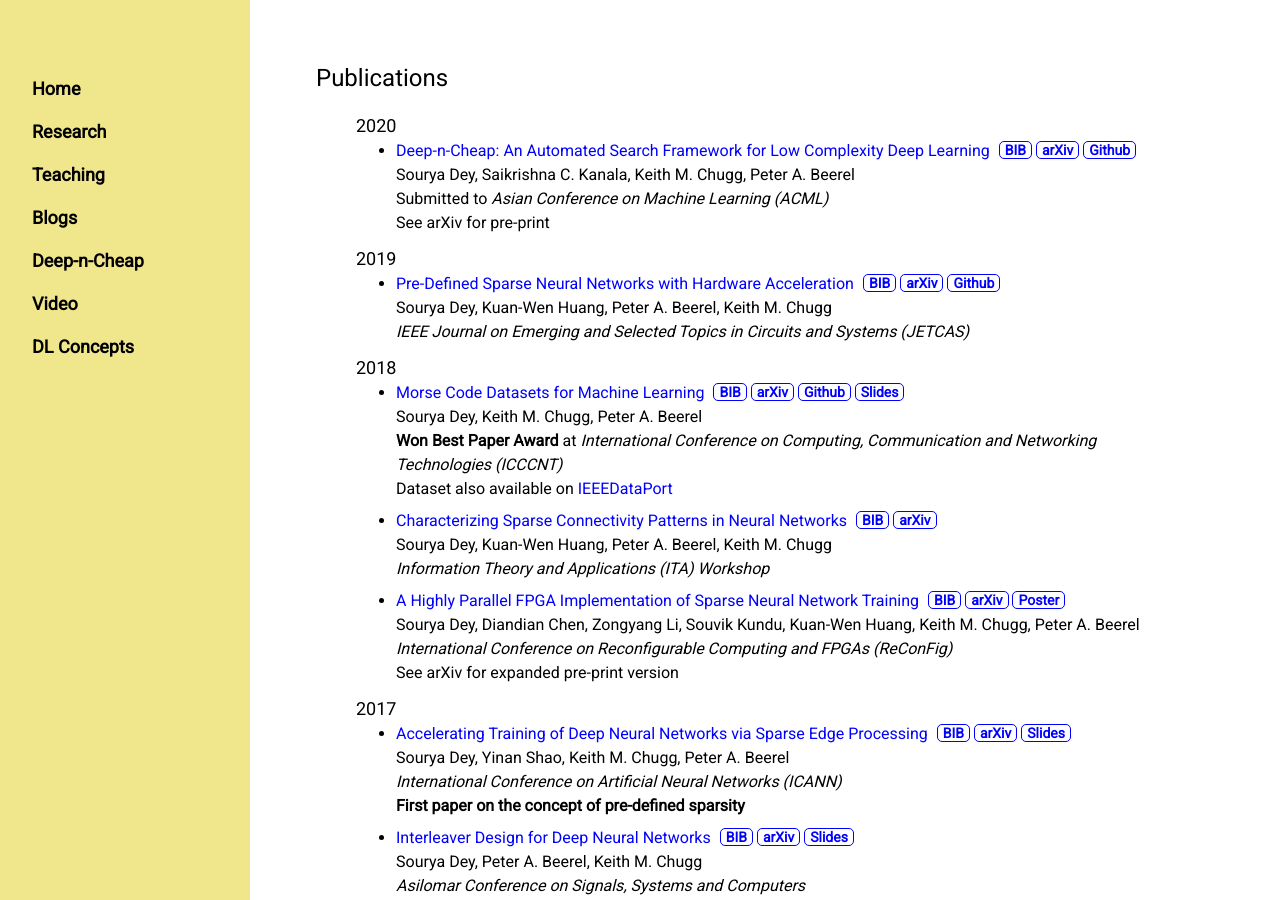
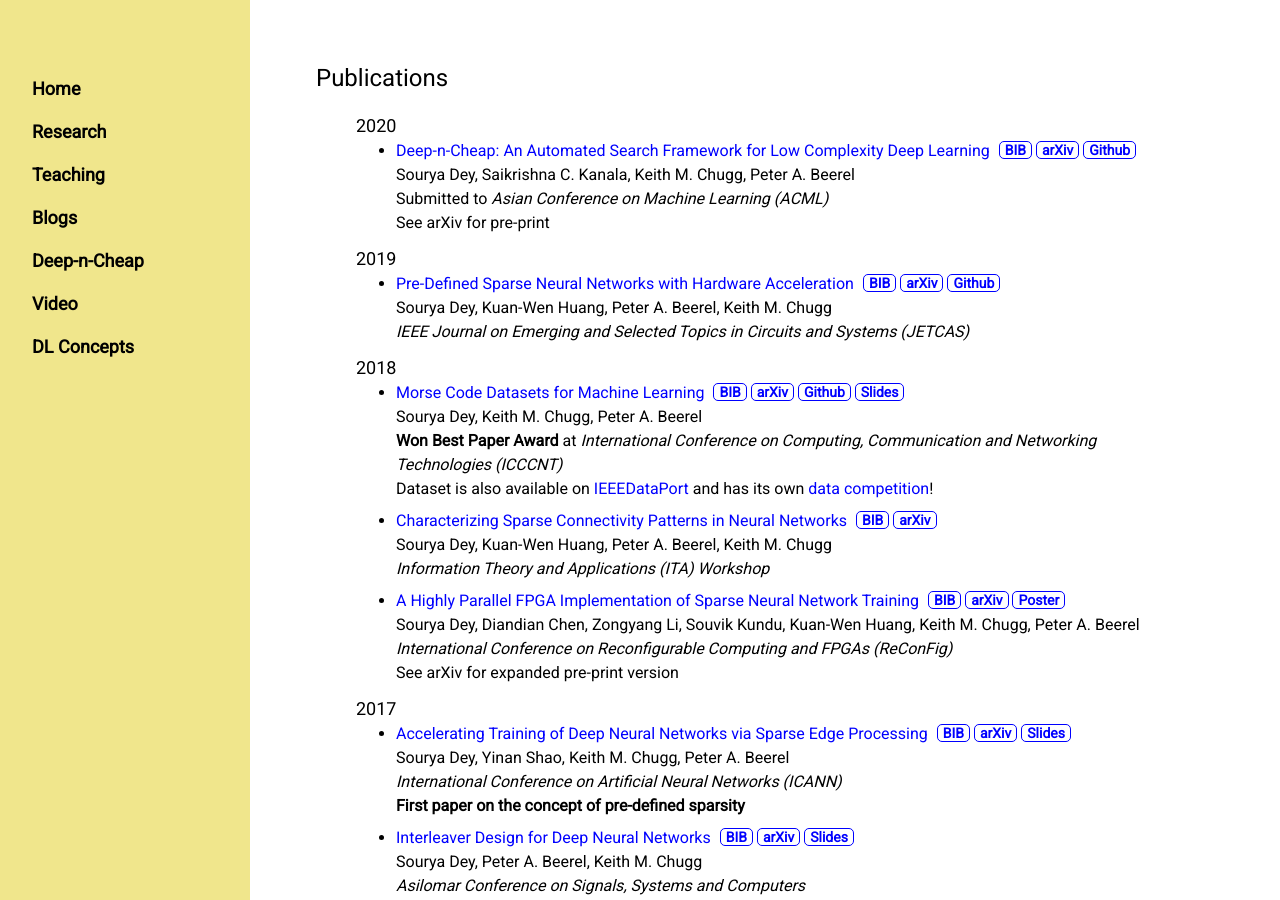
Before and after one commit to souryadey/souryadey.github.io, a Jekyll site: the page built from research/index.html, in a window 1280 px wide and 900 px high. Built offline with Jekyll 4.4.1, drawn with Linux system fonts in a browser that asks for light colours.

Commit message:
adding morse competition

```diff
--- a/research/index.html
+++ b/research/index.html
@@ -52,7 +52,7 @@ h5 {
     			<a class="pub" href="/research/material/SouryaDey_ICCCNT2018_Presentation.pdf" target="_blank">Slides</a><br>
     			Sourya Dey, Keith M. Chugg, Peter A. Beerel<br>
     			<b>Won Best Paper Award</b> at <i>International Conference on Computing, Communication and Networking Technologies (ICCCNT)</i><br>
-    			Dataset also available on <a class="inlink" href="https://ieee-dataport.org/open-access/morse-code-symbol-classification" target="_blank">IEEEDataPort</a>
+    			Dataset is also available on <a class="inlink" href="https://ieee-dataport.org/open-access/morse-code-symbol-classification" target="_blank">IEEEDataPort</a> and has its own <a class="inlink" href="http://ieee-dataport.org/competitions/morse-code-symbol-classification" target="_blank">data competition</a>!
     		</li>
     		<li>
     			<a class="inlink" href="https://ieeexplore.ieee.org/document/8502950" target="_blank">Characterizing Sparse Connectivity Patterns in Neural Networks</a>
```
